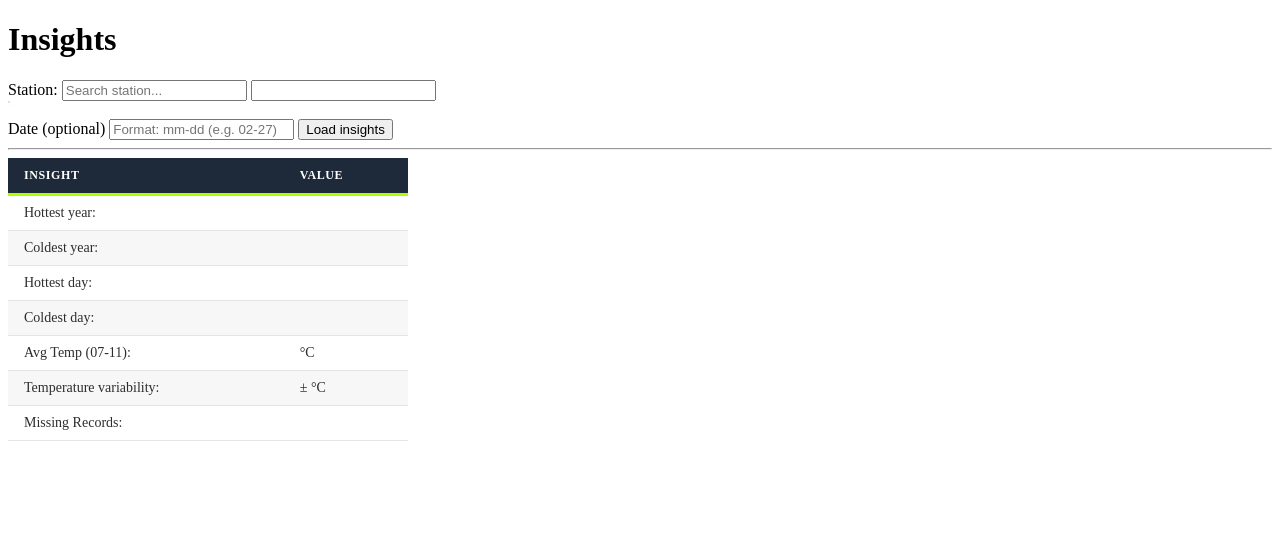
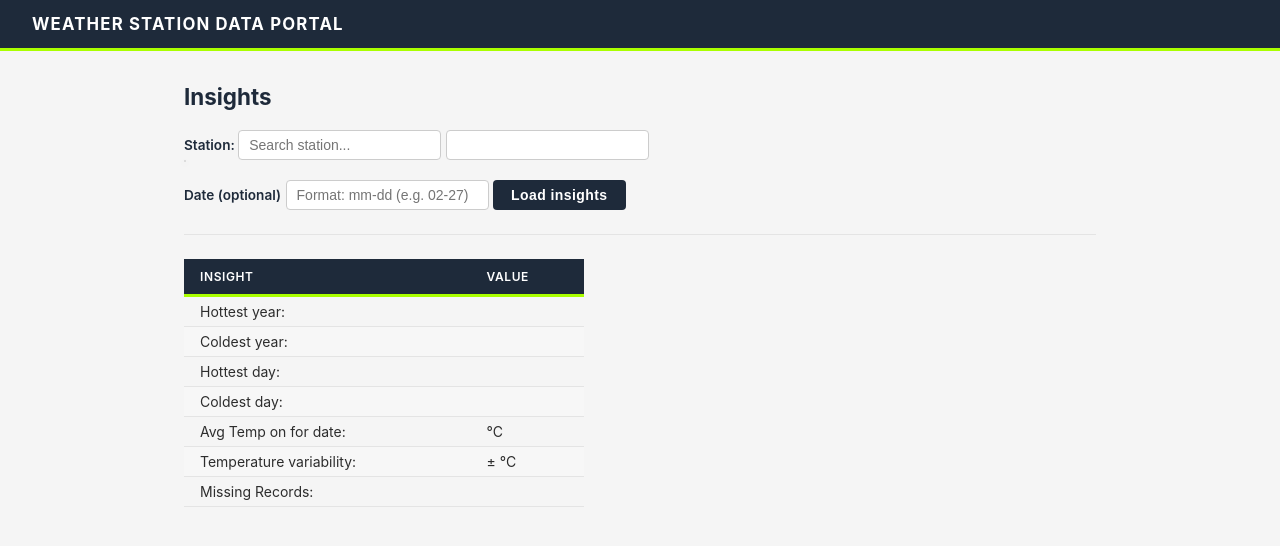
Before and after one commit to jexser/Weather_Station_Data_Portal, a Flask app: page /insights in a window 1280 px wide. Shown: the top 546 px of the page. Run offline with Flask 3, Linux system fonts and the light colour scheme; parts of the project's set-up code (start-up, migrations or seed data) failed here and were passed over.

Commit message:
Styles accross all pages with base page

```diff
--- a/constants.py
+++ b/constants.py
@@ -13,7 +13,7 @@ ROWS_TO_SKIP_INDEX: Final[int] = 17
 ROWS_TO_SKIP_STATION: Final[int] = 20
 
 #TODO: make env vars
-INDEX_PAGE_SIZE: Final[int] = 30 #500 for prod
+INDEX_PAGE_SIZE: Final[int] = 20 #500 for prod
 SEARCH_RESULTS_LIMIT: Final[int] = 10 #50 for prod
 
 BASE_PATH: Final[Path] = Path(__file__).resolve().parent
--- a/static/css/components.css
+++ b/static/css/components.css
@@ -1,7 +1,178 @@
+/* === Reset & Base === */
+*, *::before, *::after {
+    box-sizing: border-box;
+}
+
+body {
+    font-family: -apple-system, BlinkMacSystemFont, "Segoe UI", Roboto, sans-serif;
+    background-color: #f5f5f5;
+    color: #2d2d2d;
+    margin: 0;
+    padding: 0;
+}
+
+/* === Page Layout === */
+.page-header {
+    background-color: #1e2a3a;
+    border-bottom: 3px solid #aaff00;
+    padding: 14px 32px;
+}
+
+.site-title {
+    color: #ffffff;
+    font-size: 1.05rem;
+    font-weight: 700;
+    letter-spacing: 0.07em;
+    text-transform: uppercase;
+    text-decoration: none;
+    border-bottom: none;
+    transition: color 0.15s;
+}
+
+.site-title:hover {
+    color: #aaff00;
+    border-bottom: none;
+}
+
+.page-content {
+    max-width: 960px;
+    margin: 32px auto;
+    padding: 0 24px;
+}
+
+/* === Typography === */
+h1 {
+    color: #1e2a3a;
+    font-size: 1.4rem;
+    margin-top: 0;
+    margin-bottom: 20px;
+}
+
+h2 {
+    color: #1e2a3a;
+    font-size: 0.8rem;
+    text-transform: uppercase;
+    letter-spacing: 0.07em;
+    border-bottom: 2px solid #aaff00;
+    padding-bottom: 5px;
+    display: inline-block;
+    margin-bottom: 14px;
+}
+
+hr {
+    border: none;
+    border-top: 1px solid #e4e4e4;
+    margin: 24px 0;
+}
+
+a {
+    color: #1e2a3a;
+    text-decoration: none;
+    border-bottom: 1px solid transparent;
+    transition: border-color 0.15s;
+}
+
+a:hover {
+    border-bottom-color: #aaff00;
+}
+
+/* === Forms === */
+label {
+    font-size: 0.85rem;
+    font-weight: 600;
+    color: #1e2a3a;
+}
+
+input[type="text"] {
+    border: 1px solid #ccc;
+    border-radius: 4px;
+    padding: 6px 10px;
+    font-size: 0.875rem;
+    color: #2d2d2d;
+    outline: none;
+}
+
+input[type="text"]:focus {
+    border-color: #aaff00;
+    box-shadow: 0 0 0 2px rgba(170, 255, 0, 0.25);
+}
+
+input[type="submit"] {
+    background-color: #1e2a3a;
+    color: #ffffff;
+    border: none;
+    border-radius: 4px;
+    padding: 7px 18px;
+    font-size: 0.875rem;
+    cursor: pointer;
+    font-weight: 600;
+    letter-spacing: 0.03em;
+    transition: background-color 0.15s, color 0.15s;
+}
+
+input[type="submit"]:hover {
+    background-color: #aaff00;
+    color: #1e2a3a;
+}
+
+/* === Pagination === */
+.pagination {
+    display: flex;
+    align-items: center;
+    gap: 14px;
+    margin-top: 20px;
+    font-size: 0.85rem;
+}
+
+.pagination a {
+    border: 1px solid #1e2a3a;
+    border-radius: 4px;
+    padding: 4px 12px;
+    font-weight: 600;
+    transition: background-color 0.15s, border-color 0.15s, color 0.15s;
+}
+
+.pagination a:hover {
+    background-color: #aaff00;
+    border-color: #aaff00;
+    color: #1e2a3a;
+}
+
+.pagination .disabled {
+    color: #bbb;
+}
+
+.pagination .page-info {
+    color: #666;
+}
+
+/* === Error page === */
+.error-block {
+    text-align: center;
+    padding: 80px 20px;
+}
+
+.error-block h1 {
+    margin-bottom: 12px;
+}
+
+.error-message {
+    color: #c0392b;
+    font-weight: 600;
+    font-size: 1.05rem;
+    margin-bottom: 32px;
+}
+
+/* === Data Tables === */
 .data-table {
     border-collapse: collapse;
     min-width: 400px;
     font-size: 0.875rem;
+    table-layout: fixed;
+}
+
+.data-table .col-id {
+    width: 80px;
 }
 
 .data-table thead th {
@@ -17,7 +188,7 @@
 }
 
 .data-table tbody td {
-    padding: 9px 16px;
+    padding: 6px 16px;
     border-bottom: 1px solid #e4e4e4;
     color: #2d2d2d;
 }
@@ -30,6 +201,7 @@
     background-color: #f4ffe0;
 }
 
+/* === Combo search dropdown === */
 .combo-dropdown {
     border: 1px solid #ccc;
     max-width: 300px;
--- /dev/null
+++ b/templates/base.html
@@ -0,0 +1,17 @@
+<!DOCTYPE html>
+<html lang="en">
+<head>
+    <meta charset="UTF-8">
+    <title>{% block title %}Weather Station Data Portal{% endblock %}</title>
+    <link rel="stylesheet" href="{{ url_for('static', filename='css/components.css') }}">
+</head>
+<body>
+    <header class="page-header">
+        <a class="site-title" href="{{ url_for('ui.home_ui') }}">Weather Station Data Portal</a>
+    </header>
+    <main class="page-content">
+        {% block content %}{% endblock %}
+    </main>
+    {% block scripts %}{% endblock %}
+</body>
+</html>
--- a/templates/insights.html
+++ b/templates/insights.html
@@ -1,12 +1,8 @@
+{% extends "base.html" %}
 
-<!DOCTYPE html>
-<html>
-<head>
-    <title>Weather Station Data Portal</title>
-    <link rel="stylesheet" href="{{ url_for('static', filename='css/components.css') }}">
-</head>
+{% block title %}Insights — Weather Station Data Portal{% endblock %}
 
-<body>
+{% block content %}
     <h1>Insights</h1>
     <form method="get" action="{{ url_for('ui.insights_ui') }}">
         <label for="station_name_search">Station: </label>
@@ -22,8 +18,10 @@
     <hr>
     <table class="data-table">
         <thead>
-            <th>Insight</th>
-            <th>Value</th>
+            <tr>
+                <th>Insight</th>
+                <th>Value</th>
+            </tr>
         </thead>
         <tbody>
             <tr>
@@ -43,7 +41,7 @@
                 <td>{{ coldest_day }}</td>
             </tr>
             <tr>
-                <td>Avg Temp (07-11): </td>
+                <td>Avg Temp on for date: </td>
                 <td>{{ avg_temp }} °C</td>
             </tr>
             <tr>
@@ -56,6 +54,8 @@
             </tr>
         </tbody>
     </table>
+{% endblock %}
 
+{% block scripts %}
     <script src="{{ url_for('static', filename='scripts/combo-search.js') }}" defer></script>
-</body>
+{% endblock %}
```
Also changed, not shown: templates/error.html (+11 -13 lines), templates/home.html (+7 -17 lines), templates/macros.html (+6 -10 lines).
